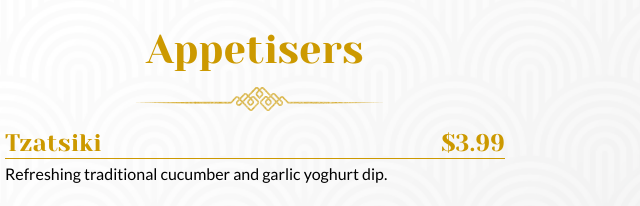
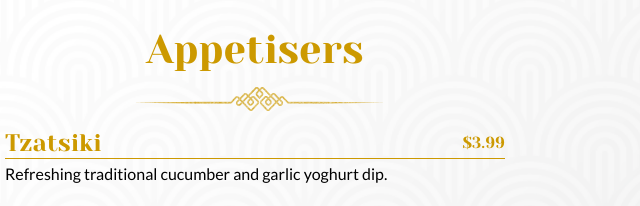
Before and after one commit to markocizmar/Exercise-3, a website: page index.html in a window 1280 px wide. Shown: the part 2320-2526 px from the top of the page, 95-735 px from the left. Drawn offline with Linux system fonts and the light colour scheme.

Commit message:
changed h2 to span

```diff
--- a/index.html
+++ b/index.html
@@ -110,7 +110,7 @@
               <div class="menu-item">
                 <div class="menu-food">
                   <h2 class="menu-h2">Tzatsiki</h2>
-                  <h2 class="menu-h2">$3.99</h2>
+                  <span class="menu-h2">$3.99</span>
                 </div>
                 <p class="menu-p">
                   Refreshing traditional cucumber and garlic yoghurt dip.
```
